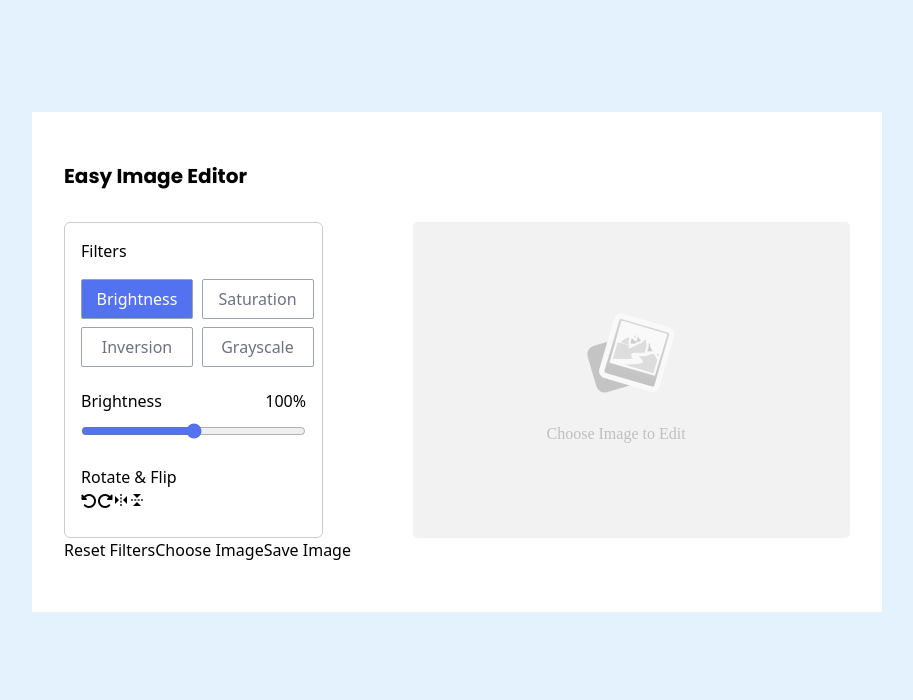
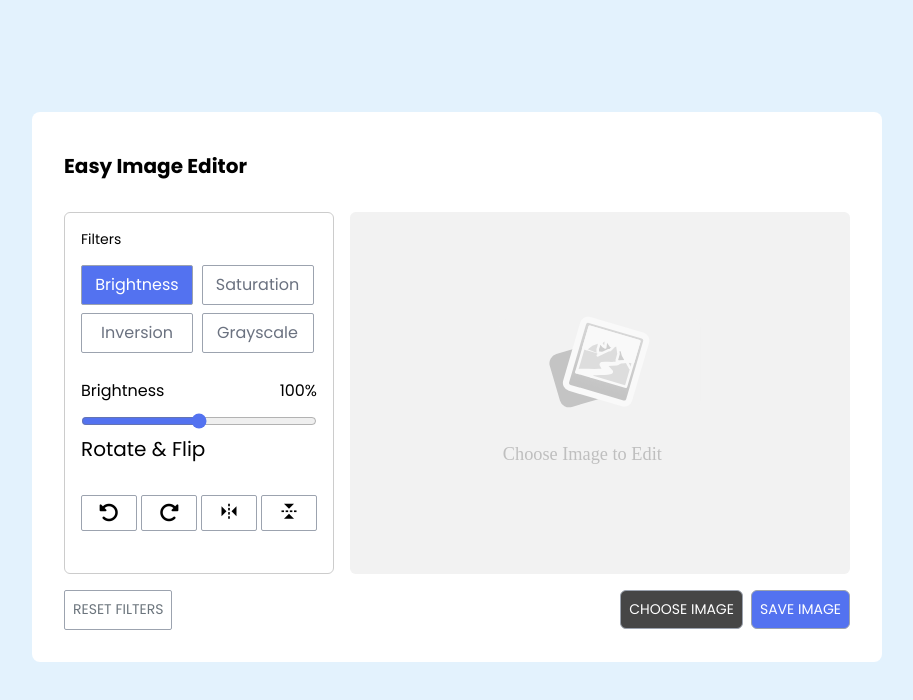
Before and after one commit to NoorFatima-developer/Photo-Editor-in-React, a React (Vite) app in the folder Photo Editor/: page / in a window 1280 px wide. Shown: the top 700 px of the page, without its empty margins (183-1096 px from the left). Built offline with nearby package versions, Linux system fonts and the light colour scheme.

Commit message:
code is added

```diff
--- a/Photo Editor/src/App.jsx
+++ b/Photo Editor/src/App.jsx
@@ -8,8 +8,8 @@ function App() {
 
   return (
     <>
-     <section className='w-full max-w-[850px] flex mx-auto items-center justify-center bg-white mt-28 min-h-[500px] ' >
-     <div className='w-full mx-8'>
+     <section className='w-full max-w-[850px] flex mx-auto items-center justify-center bg-white mt-28 min-h-[500px] rounded-lg ' >
+     <div className='w-full mx-8 mt-10'>
         <h2 className=' font-poppins text-xl font-bold mb-8'>Easy Image Editor</h2>
         {/* Main Content */}
         <div className='flex justify-between'>
@@ -18,8 +18,8 @@ function App() {
           <div className=' border-customGray border-[1px] rounded-md p-4 space-y-5'>
           {/* Filter wali div */}
 
-          <div className='w-[225px] h-[130px]'>
-            <p className='mb-4'>Filters</p>
+          <div className='w-[225px] h-[130px] font-poppins'>
+            <p className='mb-4 text-sm'>Filters</p>
             <div className='grid grid-cols-2 gap-x-4 gap-y-2'>
             <button className='h-10 text-md text-white rounded-sm border border-gray-400 w-28 bg-btn_background_color'>Brightness</button>
             <button className='h-10 text-md text-gray-500 rounded-sm border border-gray-400 w-28 hover:text-white hover:bg-btn_background_color transition-all duration-200'>Saturation</button>
@@ -30,7 +30,7 @@ function App() {
 
           {/* Brightness wali div */}
           <div>
-              <div className='flex justify-between mb-2'>
+              <div className='flex justify-between mb-2 font-poppins'>
               <p>Brightness</p>
               <p>100%</p>
               </div>
@@ -39,13 +39,13 @@ function App() {
 
           {/* Rotate and Flip wali div */}
 
-          <div>
-          <p>Rotate & Flip</p>
-              <div>
-                  <button><i class = "fa-solid fa-rotate-left"></i></button>
-                  <button><i class = "fa-solid fa-rotate-right"></i></button>
-                  <button><i class='bx bx-reflect-vertical'></i></button>
-                  <button><i class='bx bx-reflect-horizontal'></i></button>
+          <div className='text-xl font-poppins '>
+          <p className='mt-[-20px] mb-8'>Rotate & Flip</p>
+              <div className='space-x-1 flex'>
+                  <button className='rounded-sm border border-gray-400 w-14 h-9'><i class = "fa-solid fa-rotate-left"></i></button>
+                  <button className='rounded-sm border border-gray-400 w-14 h-9'><i class = "fa-solid fa-rotate-right"></i></button>
+                  <button className='rounded-sm border border-gray-400 w-14 h-9'><i class='bx bx-reflect-vertical'></i></button>
+                  <button className='rounded-sm border border-gray-400 w-14 h-9'><i class='bx bx-reflect-horizontal'></i></button>
               </div>
           </div>
 
@@ -53,9 +53,10 @@ function App() {
           {/* left section ends here... */}
 
           {/* Right Section */}
-          <div>
+          <div className='w-full pl-4'>
               <img
-                src="./src/assets/image-placeholder.svg"/>
+                src="./src/assets/image-placeholder.svg"
+                className='w-full'/>
           </div>
           {/* right section ends here... */}
 
@@ -64,10 +65,12 @@ function App() {
 
         {/* last div */}
 
-        <div>
-          <button>Reset Filters</button>
-          <button>Choose Image</button>
-          <button>Save Image</button>
+        <div className='flex flex-row justify-between mb-8 font-poppins'>
+          <button className='text-gray_text border border-gray-400 rounded-sm p-2 mt-4 uppercase text-[14px] h-10'>Reset Filters</button>
+          <div className='space-x-2'>
+          <button className='text-white border border-gray-400 rounded-md p-2 mt-4 bg-choose_image uppercase text-[14px]'>Choose Image</button>
+          <button className='text-white border border-gray-400 rounded-md p-2 mt-4 bg-btn_background_color uppercase text-[14px]'>Save Image</button>
+          </div>
         </div>
 
 
--- a/Photo Editor/tailwind.config.js
+++ b/Photo Editor/tailwind.config.js
@@ -12,7 +12,9 @@
       colors: {
         background_color: '#E3F2FD',
         customGray: '#ccc',
-        btn_background_color: '#5372f0'
+        btn_background_color: '#5372f0',
+        gray_text: '#6c757d',
+        choose_image: '#464646'
 
       },
     },
```
